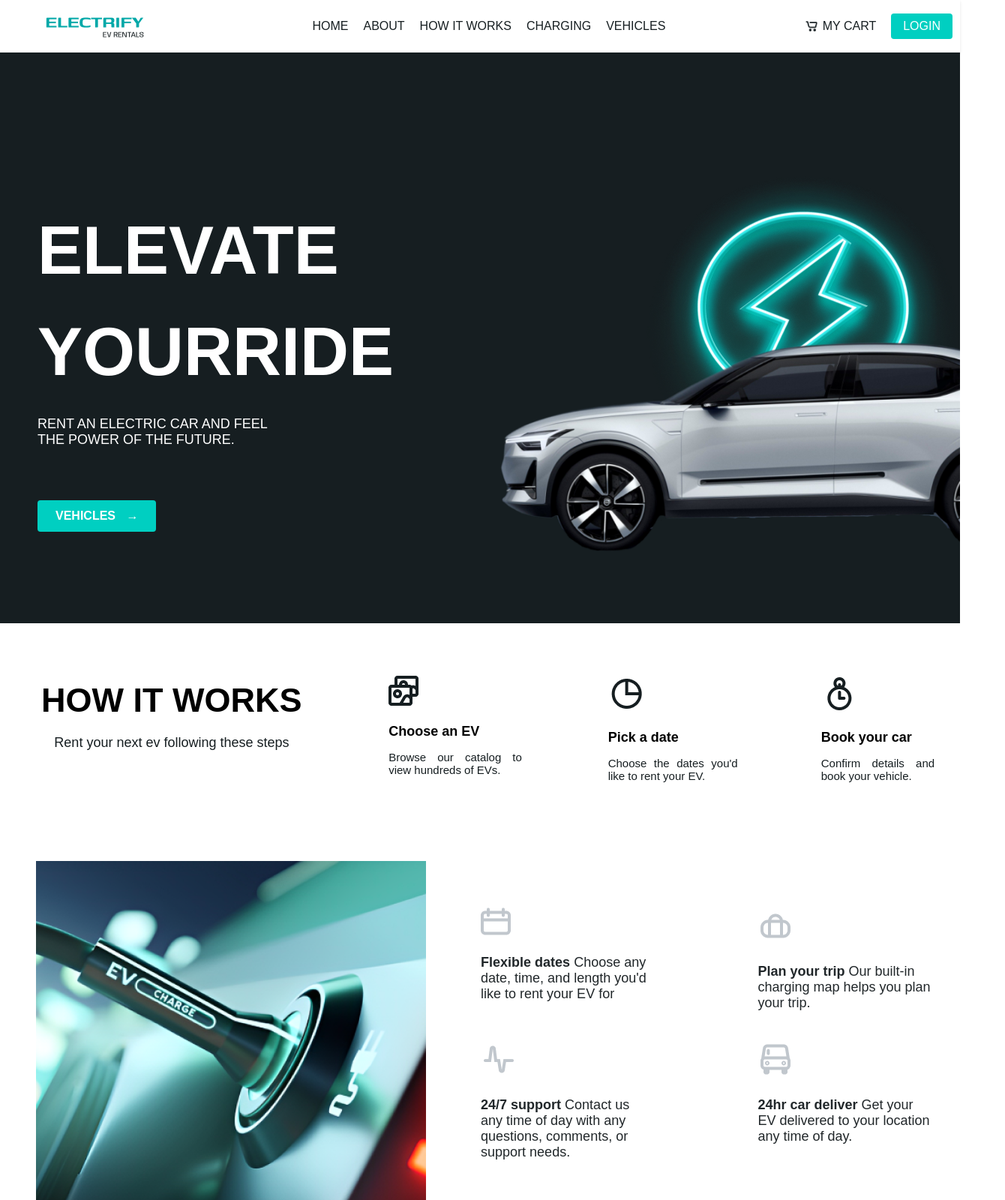
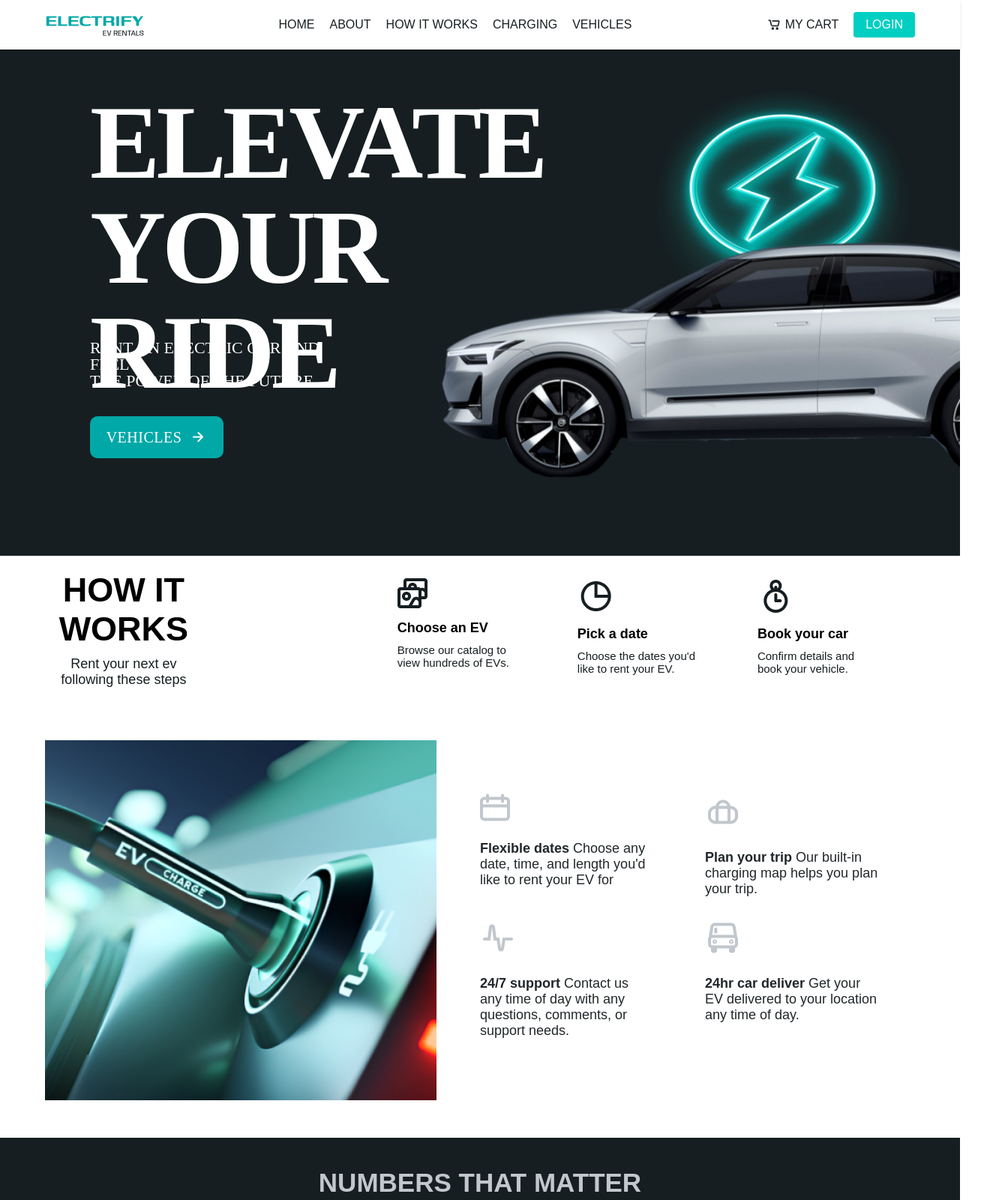
Before and after one commit to mahalakshmicv/Mahalakshmicv-HTML-and-CSS-Assignment3, a plain HTML site: page index.html in a window 1280 px wide. Shown: the top 1600 px of the page at 75% size, 1340 px wide, since content can reach past the window. Drawn offline with Linux system fonts and the light colour scheme; a web font is replaced by a local one.

Commit message:
Updatedfile

```diff
--- a/css/style.css
+++ b/css/style.css
@@ -1,3 +1,9 @@
+*{
+    margin: 0;
+    padding: 0;
+    box-sizing: border-box;
+}
+
 body {
     margin: 0;
     font-family: Arial, sans-serif;
@@ -6,10 +12,14 @@ body {
 header {
     background-color: #fff;
     box-shadow: 0 2px 4px rgba(0, 0, 0, 0.1);
+    position: fixed;
+    top: 0;
+    width: 100%;
+    z-index: 1000;
 }
 
 .container {
-    max-width: 100%;
+    width: 100%;
     margin: 0 auto;
     padding: 0 15px;
     box-sizing: border-box;
@@ -23,16 +33,19 @@ section {
     display: flex;
     justify-content: space-between;
     align-items: center;
-    padding: 10px 10px;
+    padding: 10px 20px;
+    max-width: 1200px;
+    margin: 0 auto;
+    width: 100%;
+    box-sizing: border-box;
 }
 
-.logo{
-   max-width: 100%;
+.logo {
+    max-width: 150px;
 }
 
-.logo img{
-    max-width: 100%;
-    padding-left: 50px;
+.logo img {
+    width: 100%;
 }
 
 .nav-links {
@@ -119,119 +132,146 @@ section {
     background-color: #00a59c;
 }
 
+
 .hero-section {
-    display: flex;
-    align-items: center;
-    padding: 0px 0px 0px 50px;
     background-color: #161E21;
+    width: 100%;
+    min-height: 741px;
+    padding:100px;
+    box-sizing: border-box;
+    position: relative;
+}
+
+@media (min-width: 768px) {
+    .hero-section {
+        flex-direction: row;
+        justify-content: center;
+        gap: 20px;
+    }
 }
 
 .content {
-    max-width: 100%;
+    max-width: 500px;
+    min-height: 531px;
+    display: flex;
+    flex-direction: column;
+    justify-content: space-between;
     color: #fff;
+    padding: 20px;
 }
 
 .content h1 {
-    font-size: 90px;
-    padding-top: -80px;
-    padding-left: -80px;
-    font-weight: bold;
-    line-height: 1.5;
-    margin-bottom: 5px;
+    width: 659px;
+    height: 280px;
+    font-family: Genos;
+    font-size: 140px;
+    font-weight: 700;
+    line-height: 140px;
+    letter-spacing: -5px;
+    text-align: left;
+
 }
 
 .content p {
-    font-size: 18px;
-    margin-bottom: 70px;
+    width: 334px;
+    height: 49px;
+    font-family: Anybody;
+    font-size: 22px;
+    font-weight: 400;
+    line-height: 22px;
 }
 
-.btn {
-    display: inline-block;
-    padding: 12px 24px;
-    background-color: #00cfc1;
-    color: #fff;
-    font-weight: bold;
-    text-decoration: none;
-    border-radius: 4px;
-    transition: background-color 0.3s ease;
+.content > button {
+    display: flex;
+    align-items: center;
+    justify-content: center;
+    gap: 10px;
+    color: #ffff;
+    width:178px;
+    height:56px;
+    padding: 16px;
+    border-radius: 10px;
+    border: none;
+    background-color: #00A8A8;
+    font-family: Anybody;
+    font-size: 20px;
+    font-weight: 400;
+    line-height: 20px;
+    letter-spacing: 0.5px;
 }
 
 .btn:hover {
     background-color: #00a59c;
 }
 
-.btn span {
-    margin-left: 10px;
-    transition: margin-left 0.3s ease;
-}
-
-.btn:hover span {
-    margin-left: 15px;
-}
-
-.hero-image {
-    position: relative;
-    max-width: 100%;
-    padding-top: 20%;
-}
-
-.hero-image img {
-    max-width: 100%;
-    height: auto;
-    position: relative;
-    z-index: 2;
-}
-
-.neon-icon {
+.hero-image .hero-car{
+    min-width: 561px;
+    max-height: 576px;
     position: absolute;
-    top:2%;
-    right: -8%;
+    bottom: 0;
+    right: 0;
     z-index: 1;
 }
 
-.neon-icon img {
-    max-width: 100%;
+.hero-image .lighting{
+    min-width: 561px;
+    max-height: 561px;
+    position: absolute;
+    top: 0;
+    right: 0;
+
 }
 
 .how-it-works {
-    text-align: justify;
+    display: flex;
+    flex-direction: row;
+    align-items: start;
+    justify-content: center;
+    text-align: center;
     font-family: Arial, sans-serif;
-    margin: 40px;
-    display: flex;
+    margin: 0 auto;
+    padding: 20px;
+    max-width: 1200px;
+    width: 100%;
+    box-sizing: border-box;
+}
 
+.how-it {
+    margin-bottom: 20px;
+    margin-right: 250px;
 }
 
 .how-it h2 {
     font-size: 45px;
     font-weight: bold;
+    margin: 0;
 }
 
 .how-it p {
     font-size: 18px;
     color: #161E21;
-    padding-left: 5%;
-    margin-top: -5%;
+    margin: 10px 0;
 }
 
 .steps {
     display: flex;
     justify-content: space-evenly;
-    padding: 50px 0px;
-    margin-top: 0%;
+    gap: 20px;
+    width: 100%;
 }
 
 .step {
-    max-width: 700px;
-    padding-left: 10%;
+    flex: 1 1 300px;
+    max-width: 300px;
+    text-align: start;
+    padding: 10px;
+    box-sizing: border-box;
 }
 
 .icon1 {
-    margin-top: -20px;
     font-size: 25px;
-    margin-bottom: 10px;
+    margin: 0 auto 10px;
     display: block;
-    margin-left: 15%;
-    text-align: justify;
 }
 
 .ev::before {
@@ -249,51 +289,52 @@ section {
 .step h3 {
     font-size: 18px;
     font-weight: bold;
-    padding-left: 15%;
     margin-bottom: 10px;
 }
 
 .step p {
     font-size: 15px;
-    padding-left: 15%;
     color: #161E21;
 }
 
 .ev-info {
     display: flex;
+    align-items: center;
     justify-content: space-between;
-    align-items: center;
     font-family: Arial, sans-serif;
-    margin: 20px;
-    margin-left: -10px;
+    max-width: 1200px;
+    margin: 0 auto;
+    padding: 20px;
+    padding-bottom: 50px;
+    gap: 30px;
+    box-sizing: border-box;
 }
 
 .ev-image {
     flex: 1;
+    max-width: 45%;
 }
 
 .ev-image img {
-    max-width: 100%;
-    padding-left: 6%;
-    padding-bottom: 6%;
+    width: 100%;
+    height: auto;
+    display: block;
 }
 
 .ev-details {
     flex: 1;
+    max-width: 50%;
     display: grid;
     grid-template-columns: repeat(2, 1fr);
     gap: 20px;
-    margin-top: -5%;
-    margin-left: -15%;
+    padding: 20px 0;
 }
 
 .detail {
     display: flex;
     flex-direction: column;
     align-items: flex-start;
-    margin: 0;
-    text-align: left;
-    padding-left: 30%;
+    text-align: start;
 }
 
 .detail p {
@@ -309,8 +350,7 @@ section {
 .icon2 {
     font-size: 24px;
     color: #888;
-    margin: 10px 0;
-    display: flex;
+    margin-bottom: 10px;
 }
 
 .calendar::before {
@@ -329,11 +369,11 @@ section {
     content: url('../images/delivery-icon.png');
 }
 
+
 .numbers-section {
     background-color: #161E21;
-    color: #C1C7CD;
     text-align: center;
-    padding: 30px 15px;
+    padding: 40px 20px;
     font-family: Arial, sans-serif;
 }
 
@@ -341,7 +381,7 @@ section {
     font-size: 35px;
     font-weight: bold;
     margin-bottom: 20px;
-    padding: 10px;
+    color: #C1C7CD;
 }
 
 .numbers-section p {
@@ -352,27 +392,27 @@ section {
 
 .numbers {
     display: flex;
-    justify-content: space-evenly;
-    margin: trim 50px; ;
-
+    justify-content: center;
+    gap: 20px;
 }
 
 .number-box {
     background-color: #fff;
-    color: #21272A;
-    width: 300px;
-    padding: 45px;
-    margin: 10px;
-    text-align: center;
+
+    width: 250px;
+    padding: 30px;
+    text-align: start;
     display: flex;
-    flex-direction: column;
+    flex-direction:column;
     align-items: center;
-    justify-content: center;
+    transition: transform 0.3s;
+
+
 }
 
 .icon {
     font-size: 50px;
-    margin-bottom: 8px;
+
     color: #555;
 }
 
@@ -395,11 +435,11 @@ section {
 .number-box h3 {
     font-size: 24px;
     font-weight: bold;
-    margin-bottom: 5px;
+    margin-bottom: 1px;
 }
 
 .number-box p {
-    font-size: 14px;
+    font-size: 15px;
     color: #777;
 }
 
@@ -474,36 +514,54 @@ section {
 
 .download-app {
     display: flex;
+    flex-direction: column;
     align-items: center;
     justify-content: center;
-    padding: 50px 0px 0px;
+    padding: 50px  0px 0px;
     background-color: #fff;
+    text-align: center;
+    box-sizing: border-box;
+}
+
+@media (min-width: 768px) {
+    .download-app {
+        flex-direction: row;
+        gap: 40px;
+        padding: 50px 0px 0px ;
+    }
 }
 
 .phone-image {
     flex: 1;
     display: flex;
     justify-content: center;
+    align-items: center;
+    max-width: 400px;
+    width: 100%;
 }
 
 .phone-image img {
-    max-width: 400px;
+    max-width: 100%;
     border-radius: 10px;
+    object-fit: contain;
 }
 
 .app-info {
-    padding-top: -20%;
     flex: 1;
+    max-width: 500px;
+
+    text-align: start;
 }
 
 .app-info h2 {
-    font-size: 34px;
+    font-size: 2rem;
     font-weight: bold;
-    margin-bottom: 30px;
+    margin-bottom: 20px;
+
 }
 
 .app-info p {
-    font-size: 20px;
+    font-size: 1rem;
     color: #666;
     margin-bottom: 30px;
     line-height: 1.6;
--- a/index.html
+++ b/index.html
@@ -3,8 +3,11 @@
 <head>
     <meta charset="UTF-8">
     <meta name="viewport" content="width=device-width, initial-scale=1.0">
+    <link rel="stylesheet" href="css/style.css">
+    <link rel="preconnect" href="https://fonts.googleapis.com">
+<link rel="preconnect" href="https://fonts.gstatic.com" crossorigin>
+<link href="https://fonts.googleapis.com/css2?family=Anybody:ital,wght@0,100..900;1,100..900&family=Genos:ital,wght@0,100..900;1,100..900&display=swap" rel="stylesheet">
     <title>Assignment-3</title>
-    <link rel="stylesheet" href="css/style.css">
 </head>
 <body>
     <header>
@@ -34,18 +37,16 @@
             </div>
         </nav>
     </header>
-    <section class="hero-section container">
+    <section class="hero-section">
         <div class="content">
-            <h1>ELEVATE <br>YOURRIDE</h1>
+            <h1>ELEVATE <br>YOUR RIDE</h1>
             <p>RENT AN ELECTRIC CAR AND FEEL<br>
                THE POWER OF THE FUTURE.</p>
-            <a href="#" class="btn">VEHICLES <span>→</span></a>
+            <button>VEHICLES <img src="images/arrow-right.png"></button>
         </div>
         <div class="hero-image">
-            <img src="images/car-image.png" alt="Electric Car">
-            <div class="neon-icon">
-                <img src="images/lightning-icon.png" alt="Neon Lightning Icon">
-            </div>
+            <img class="hero-car" src="images/car-image.png" alt="Electric Car">
+            <img class="lighting" src="images/lightning-icon.png" alt="Neon Lightning Icon">
         </div>
     </section>
     <section class="how-it-works container">
@@ -58,20 +59,20 @@
             <div class="step">
                 <i class="icon1 ev"></i>
                 <h3>Choose an EV</h3>
-                <p>Browse our catalog to view hundreds of EVs.</p>
+                <p>Browse our catalog to<br>view hundreds of EVs.</p>
             </div>
             <div class="step">
                 <i class="icon1 date"></i>
                 <h3>Pick a date</h3>
-                <p>Choose the dates you'd like to rent your EV.</p>
+                <p>Choose the dates you'd<br>like to rent your EV.</p>
             </div>
             <div class="step">
                 <i class="icon1 book"></i>
                 <h3>Book your car</h3>
-                <p>Confirm details and book your vehicle.</p>
+                <p>Confirm details and<br>book your vehicle.</p>
             </div>
-        </section>
-    </div>
+        </div>
+    </section>
     <section class="ev-info container">
         <div class="ev-image">
             <img src="images/ev-charge-image.png" alt="EV Charging">
@@ -97,11 +98,9 @@
         </div>
     </section>
     <section class="numbers-section container">
-        <div>
             <h2>NUMBERS THAT MATTER</h2>
             <p>With so many vehicle rental websites, here’s some facts that make us stand out.</p>
-        </div>
-        <section class="numbers">
+        <div class="numbers">
             <div class="number-box">
                 <i class="icon smiley"></i>
                 <h3>25k+</h3>
@@ -122,7 +121,7 @@
                 <h3>50k+</h3>
                 <p>US based support staff</p>
             </div>
-        </section>
+        </div>
     </section>
     <section class="popular-rentals container">
         <h2>MOST POPULAR RENTALS</h2>
@@ -174,7 +173,7 @@
     <!-- Footer Section -->
     <footer class="footer container">
         <div class="footer-content">
-                <p>Electrify©2023.Allrightsreserved.</p>
+                <p>Electrify@2023.Allrightsreserved.</p>
             <ul class="footer-links">
                 <li><a href="#">Legal</a></li>
                 <li><a href="#">Insurance</a></li>
```
Also changed, not shown: images/arrow-right.png (added).
